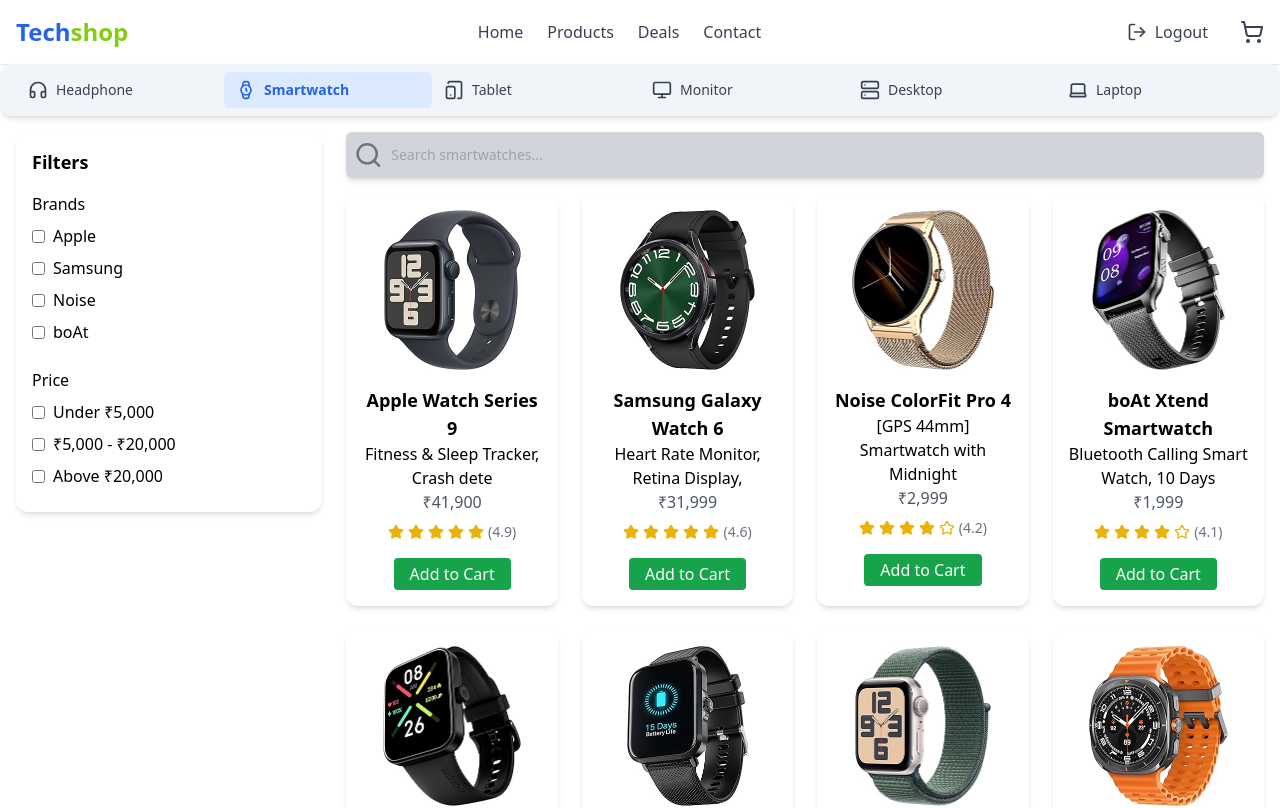
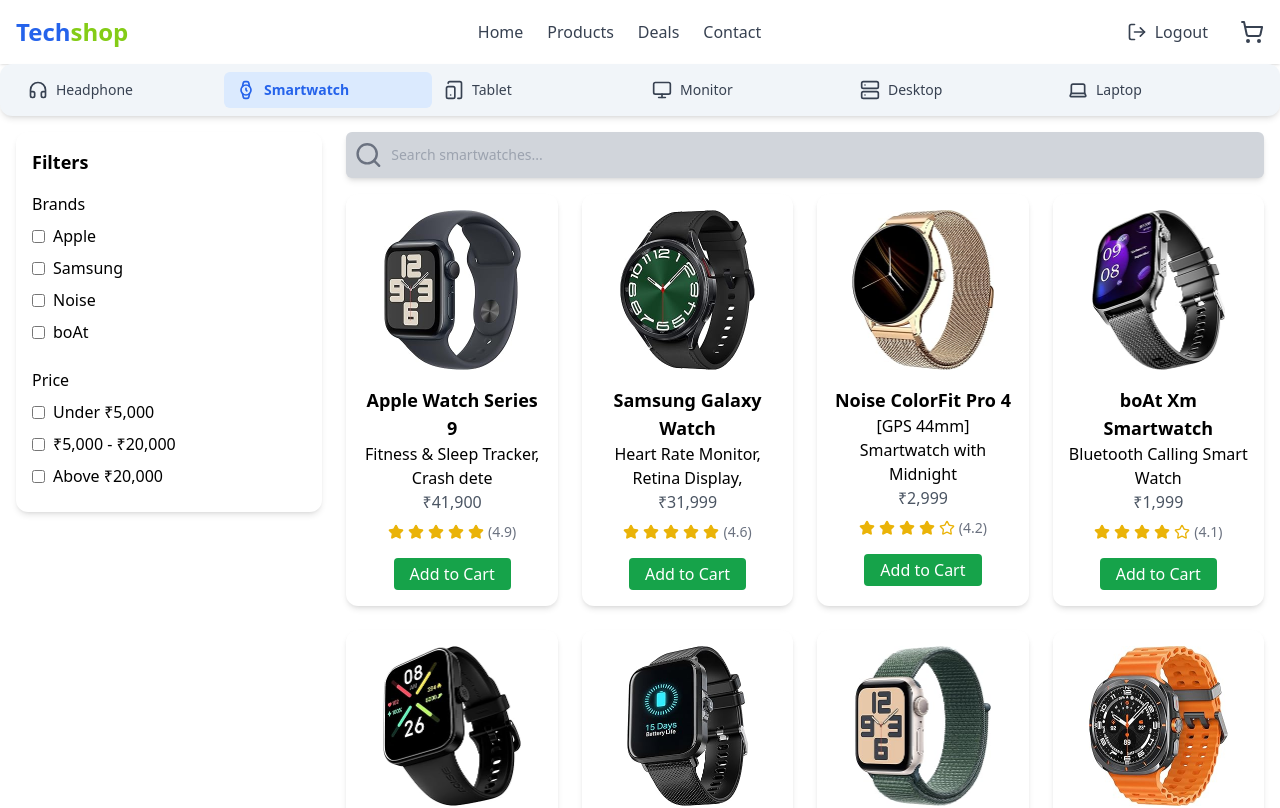
Before and after one commit to Delishkumar/Techshop-frontend, a React (Create React App) app: page /smartwatch in a window 1280 px wide. Shown: the top 808 px of the page. Built offline with nearby package versions, Linux system fonts and the light colour scheme; no server answers.

Commit message:
update contact

```diff
--- a/src/components/cart.jsx
+++ b/src/components/cart.jsx
@@ -28,7 +28,7 @@
 
       auth.onAuthStateChanged(function(user){
         if(user){
-    navigate("/")
+    navigate("/cart")
         }
         else{
             navigate("/login")
--- a/src/components/headphone.jsx
+++ b/src/components/headphone.jsx
@@ -33,7 +33,7 @@
   },
   {
     id: 2,
-    name: 'Oneplus QuietComfort 45',
+    name: 'Oneplus QuietComfort',
     brand: 'Oneplus',
     price: 32499,
     rating: 4.7,
--- a/src/components/watch.jsx
+++ b/src/components/watch.jsx
@@ -33,7 +33,7 @@
   },
   {
     id: 2,
-    name: 'Samsung Galaxy Watch 6',
+    name: 'Samsung Galaxy Watch',
     brand: 'Samsung',
     price: 31999,
     rating: 4.6,
@@ -51,12 +51,12 @@
   },
   {
     id: 4,
-    name: 'boAt Xtend Smartwatch',
+    name: 'boAt Xm Smartwatch',
     brand: 'boAt',
     price: 1999,
     rating: 4.1,
     image: WB3,
-  details:"Bluetooth Calling Smart Watch, 10 Days"
+  details:"Bluetooth Calling Smart Watch"
 
   },
   {
```
